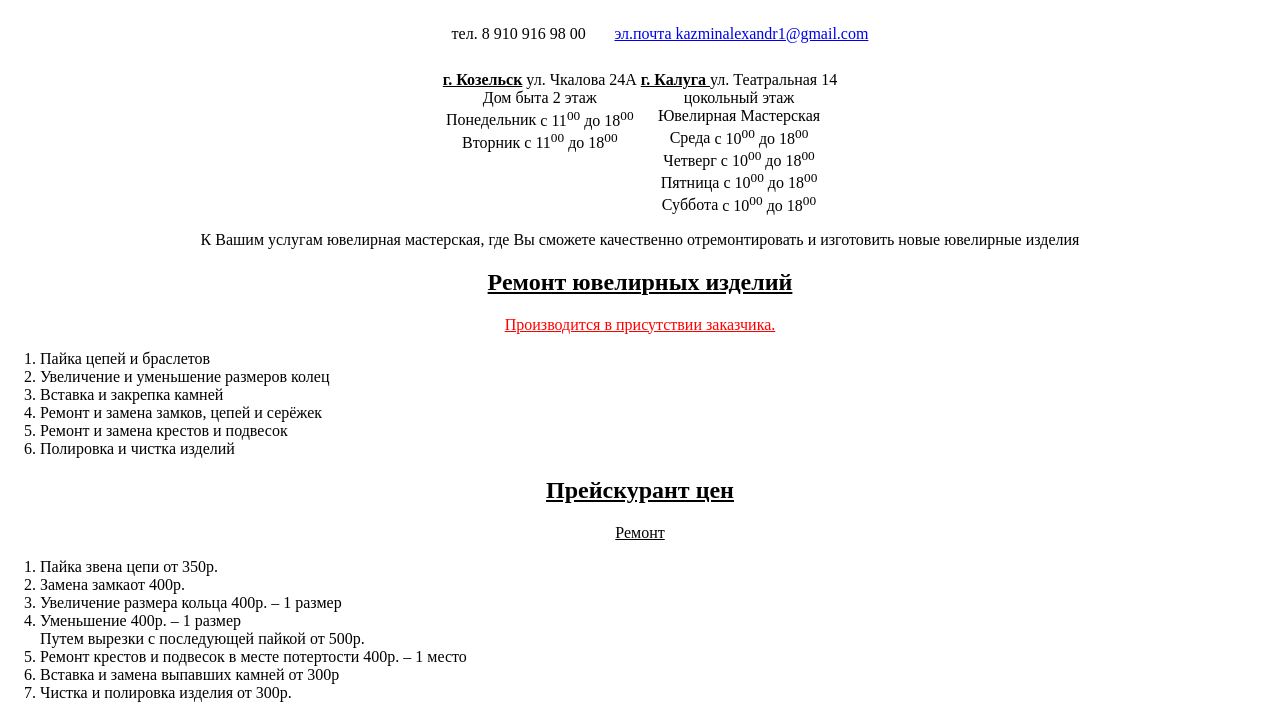
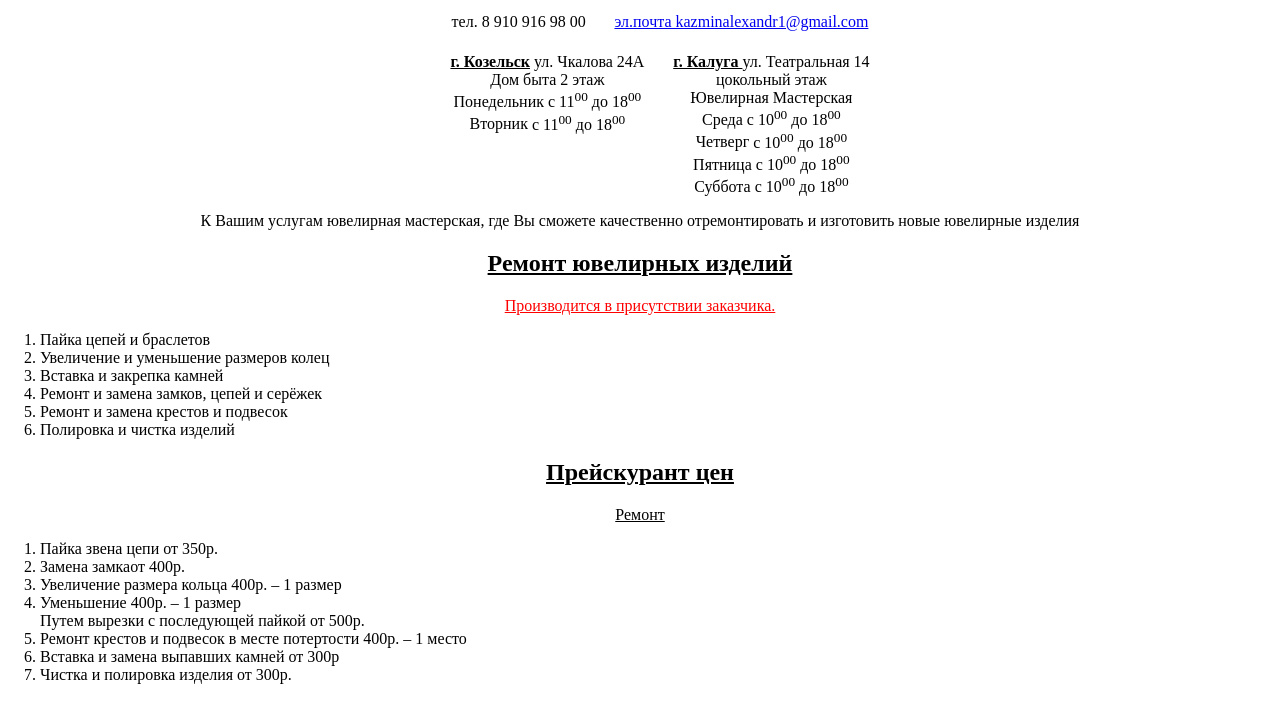
Before and after one commit to D-Koganov/jeweler_direct_simple, a plain HTML site: page index.html in a window 1280 px wide. Shown: the part 87-794 px from the top of the page. Drawn offline with Linux system fonts and the light colour scheme.

Commit message:
phys_addr adjusted

```diff
--- a/css/standard.css
+++ b/css/standard.css
@@ -53,9 +53,25 @@ html, body {
 
 .contact_info li{
     display: inline-block;
-    margin: 1%;
+    margin-top: 0;
+    margin-bottom: 0;
+    margin-left: 1%;
+    margin-right: 1%;
 }
 
 .phys_address {
     text-align: center;
 }
+
+.phys_address li{
+    display: inline-block;
+    vertical-align: top;
+    margin-top: 0.5%;
+    margin-bottom: 0;
+    margin-left: 1%;
+    margin-right: 1%;
+}
+
+.phys_address li strong {
+    text-decoration: underline;
+}
--- a/index.html
+++ b/index.html
@@ -26,17 +26,18 @@
         </div>
         <!-- Physical addresses -->
         <div class="phys_address">
-            <div class="inline_block vertical_top">
+            <ul>
+                <li>
                     <div>
-                    <strong class="underlined_text">г. Козельск</strong> ул. Чкалова 24А
+                        <strong>г. Козельск</strong> ул. Чкалова 24А
                     </div>
                     <div>Дом быта 2 этаж</div>
                     <div><span>Понедельник</span> <span>с 11<sup>00</sup> до 18<sup>00</sup></span></div>
                     <div><span>Вторник</span> <span>с 11<sup>00</sup> до 18<sup>00</sup></span></div>
-            </div>
-            <div class="inline_block vertical_top">
+                </li>
+                <li>
                     <div>
-                    <strong class="underlined_text">г. Калуга </strong> ул. Театральная 14
+                        <strong>г. Калуга </strong> ул. Театральная 14
                     </div>
                     <div>цокольный этаж</div>
                     <div>Ювелирная Мастерская</div>
@@ -44,7 +45,8 @@
                     <div><span>Четверг</span> <span>с 10<sup>00</sup> до 18<sup>00</sup></span></div>
                     <div><span>Пятница</span> <span>с 10<sup>00</sup> до 18<sup>00</sup></span></div>
                     <div><span>Суббота</span> <span>с 10<sup>00</sup> до 18<sup>00</sup></span></div>
-            </div>
+                </li>
+            </ul>
         </div>
     </header>
 
```
Lines whose indentation alone changed are shown as unchanged.
